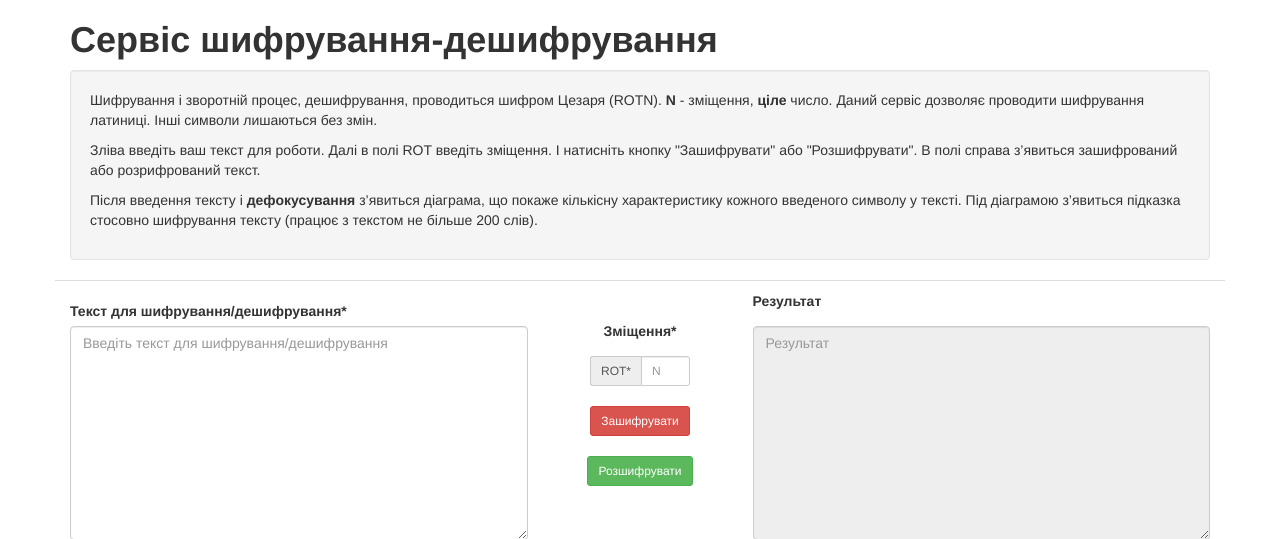
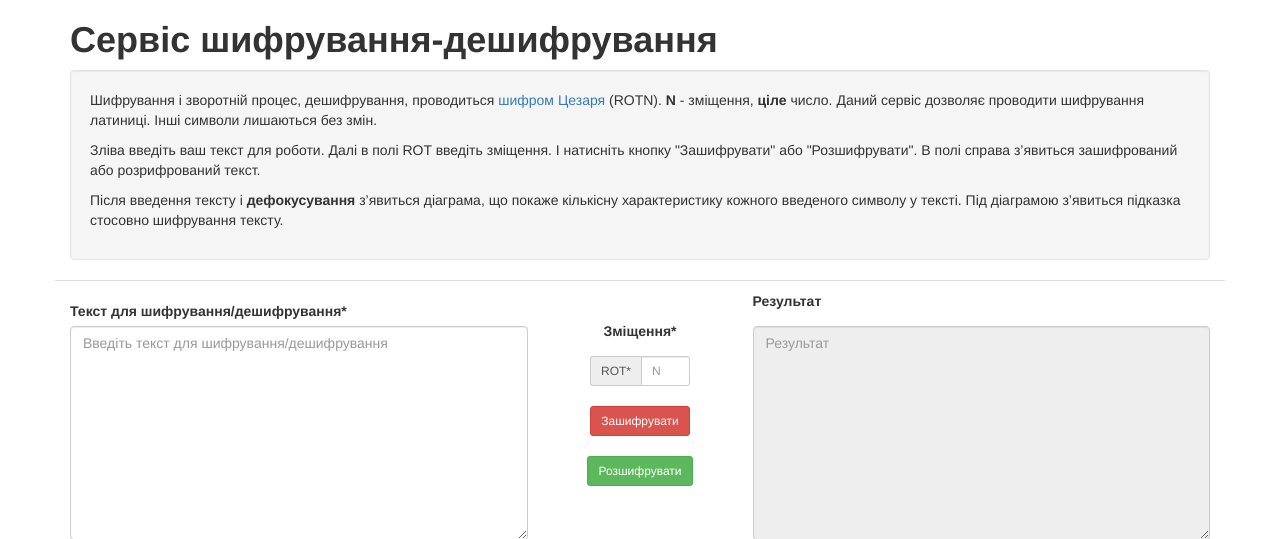
Before and after one commit to grydinywka/caesar, a Django app: page / in a window 1280 px wide. Shown: the top 539 px of the page. Run offline with Django 3.2, Linux system fonts and the light colour scheme; some libraries are stand-ins or nearby versions.

Commit message:
mod instruction, index page

```diff
--- a/caesarapp/templates/index.html
+++ b/caesarapp/templates/index.html
@@ -28,7 +28,7 @@
 					<div class="alert alert-warning" id="status_msg" role="alert"></div>
 
                     <div class="well">
-                        <p>Шифрування і зворотній процес, дешифрування, проводиться шифром Цезаря (ROTN).
+                        <p>Шифрування і зворотній процес, дешифрування, проводиться <a href="https://en.wikipedia.org/wiki/Caesar_cipher">шифром Цезаря</a> (ROTN).
 					    <span class="important">N</span> - зміщення, <span class="important">ціле</span> число.
 							Даний
 							сервіс дозволяє проводити
@@ -41,7 +41,7 @@
 							діаграма, що
 							покаже кількісну характеристику
 							кожного	введеного символу у	тексті. Під діаграмою з’явиться
-							підказка стосовно шифрування тексту (працює з текстом не більше 200 слів).
+							підказка стосовно шифрування тексту.
 						</p>
                     </div>
 				</div>
--- a/instruction.txt
+++ b/instruction.txt
@@ -52,4 +52,6 @@ $ source activate
 
 (caesar)$ python manage.py migrate
 
+(caesar)$ python worker/worker.py
+
 (caesar)$ python manage.py runserver
```
Also changed, not shown: README.md, worker/worker1.py (renamed from worker.py), 1 other file.
